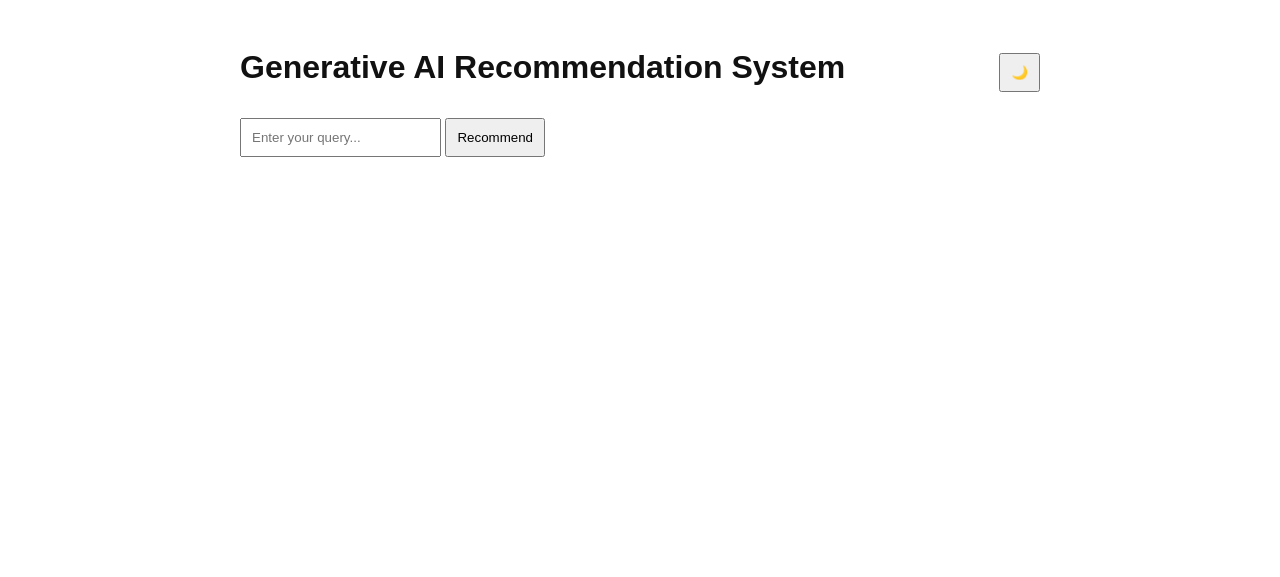
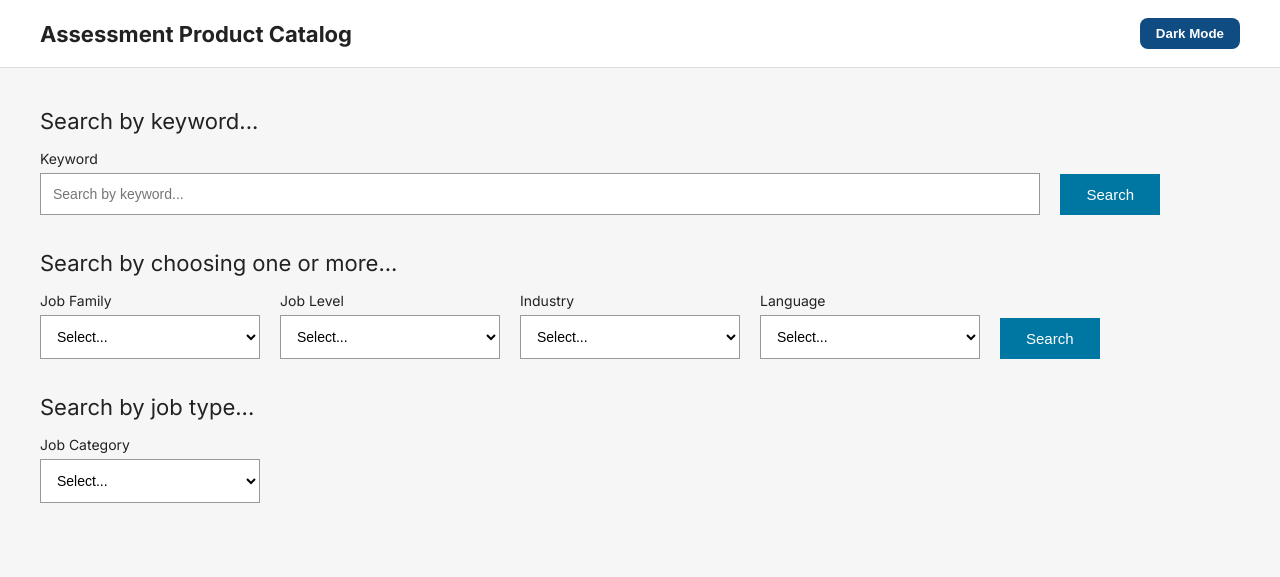
Before and after one commit to ishitachitranshi/Assessment_Recg_Sys, a FastAPI app: page / in a window 1280 px wide. Shown: the top 577 px of the page. Run offline with FastAPI, Linux system fonts and the light colour scheme; parts of the project's set-up code (start-up, migrations or seed data) failed here and were passed over.

Commit message:
index.html

```diff
--- a/templates/index.html
+++ b/templates/index.html
@@ -1,39 +1,152 @@
 <!DOCTYPE html>
 <html lang="en">
 <head>
-  <meta charset="UTF-8" />
-  <title>SHL Generative AI Recommender</title>
-  <link rel="stylesheet" href="/static/style.css" />
+<meta charset="UTF-8">
+<title>Assessment Product Catalog</title>
+<link href="https://fonts.googleapis.com/css2?family=Inter:wght@400;600;700&display=swap" rel="stylesheet">
+<style>
+* { box-sizing: border-box; }
+body { margin: 0; font-family: 'Inter', sans-serif; transition: 0.3s; }
+/* THEMES */
+body.light { background: #f6f6f6; color: #222; }
+body.dark { background: #0f0f14; color: #f3f4f6; }
+/* HEADER */
+header { background: white; border-bottom: 1px solid #ddd; padding: 18px 40px; display: flex; justify-content: space-between; align-items: center; }
+body.dark header { background: #15151d; border-color: #2a2a35; }
+header h1 { margin: 0; font-size: 22px; }
+/* TOGGLE */
+.toggle { padding: 8px 16px; border-radius: 8px; border: none; cursor: pointer; font-weight: 600; background: #0f4c81; color: white; }
+body.dark .toggle { background: #ff4da6; }
+/* CONTENT */
+.wrapper { padding: 40px; max-width: 1200px; }
+/* SECTION TITLES */
+.section-title { font-size: 22px; margin-bottom: 16px; }
+/* SEARCH ROW */
+.search-row { display: flex; align-items: flex-end; gap: 20px; flex-wrap: wrap; margin-bottom: 35px; }
+/* INPUT */
+.input-box { flex: 1; }
+.input-box label { font-size: 14px; display: block; margin-bottom: 6px; }
+.input-box input { width: 100%; padding: 12px; font-size: 14px; border: 1px solid #999; }
+body.dark .input-box input { background: #15151d; color: white; border-color: #2a2a35; }
+/* DROPDOWN */
+.dropdown { width: 220px; }
+.dropdown label { font-size: 14px; display: block; margin-bottom: 6px; }
+.dropdown select { width: 100%; padding: 12px; font-size: 14px; border: 1px solid #999; background: white; }
+body.dark .dropdown select { background: #15151d; color: white; border-color: #2a2a35; }
+/* BUTTON */
+button.search-btn { padding: 12px 26px; background: #0077a3; border: none; color: white; font-size: 15px; cursor: pointer; }
+body.dark button.search-btn { background: #ff4da6; }
+button.search-btn:hover { opacity: 0.9; }
+ul { padding-left: 20px; }
+</style>
 </head>
-<body>
-  <div class="container">
-    <div class="header">
-      <h1>Generative AI Recommendation System</h1>
-      <button id="toggle">🌙</button>
+<body class="light">
+
+<header>
+  <h1>Assessment Product Catalog</h1>
+  <button class="toggle" onclick="toggleTheme()">Dark Mode</button>
+</header>
+
+<div class="wrapper">
+
+  <!-- SEARCH BY KEYWORD -->
+  <div class="section-title">Search by keyword...</div>
+  <form method="POST" action="/search" class="search-row">
+    <div class="input-box">
+      <label>Keyword</label>
+      <input type="text" name="keyword" placeholder="Search by keyword..." />
     </div>
+    <button type="submit" class="search-btn">Search</button>
+  </form>
 
-    <input id="query" placeholder="Enter your query..." />
-    <button onclick="fetchResults()">Recommend</button>
+  <!-- DISPLAY RESULTS -->
+  {% if results %}
+    <div class="section-title">Results for "{{ keyword }}"</div>
+    <ul>
+      {% for r in results %}
+        <li>{{ r.text }} - Score: {{ r.score }}</li>
+      {% endfor %}
+    </ul>
+  {% endif %}
 
-    <ul id="results"></ul>
+  <!-- SEARCH BY FILTERS (Static for now) -->
+  <div class="section-title">Search by choosing one or more...</div>
+  <div class="search-row">
+    <div class="dropdown">
+      <label>Job Family</label>
+      <select>
+        <option>Select...</option>
+        <option>IT</option>
+        <option>Sales</option>
+        <option>Finance</option>
+        <option>HR</option>
+      </select>
+    </div>
+    <div class="dropdown">
+      <label>Job Level</label>
+      <select>
+        <option>Select...</option>
+        <option>Entry-Level</option>
+        <option>Graduate</option>
+        <option>Mid-Professional</option>
+        <option>Manager</option>
+        <option>Director</option>
+        <option>Executive</option>
+      </select>
+    </div>
+    <div class="dropdown">
+      <label>Industry</label>
+      <select>
+        <option>Select...</option>
+        <option>Technology</option>
+        <option>Healthcare</option>
+        <option>Finance</option>
+        <option>Manufacturing</option>
+      </select>
+    </div>
+    <div class="dropdown">
+      <label>Language</label>
+      <select>
+        <option>Select...</option>
+        <option>English</option>
+        <option>Hindi</option>
+        <option>Spanish</option>
+        <option>French</option>
+      </select>
+    </div>
+    <button class="search-btn">Search</button>
   </div>
 
-  <script src="/static/theme.js"></script>
-  <script>
-    async function fetchResults() {
-      const q = document.getElementById('query').value;
-      const res = await fetch(`/recommend?query=${q}`);
-      const data = await res.json();
+  <!-- JOB CATEGORY -->
+  <div class="section-title">Search by job type...</div>
+  <div class="search-row">
+    <div class="dropdown">
+      <label>Job Category</label>
+      <select>
+        <option>Select...</option>
+        <option>Cognitive</option>
+        <option>Behavioral</option>
+        <option>Technical</option>
+        <option>Role Based</option>
+      </select>
+    </div>
+  </div>
 
-      const ul = document.getElementById('results');
-      ul.innerHTML = "";
+</div>
 
-      data.results.forEach(item => {
-        const li = document.createElement('li');
-        li.innerHTML = `<b>Score:</b> ${item.score}<br>${item.text}`;
-        ul.appendChild(li);
-      });
-    }
-  </script>
+<script>
+function toggleTheme() {
+  const body = document.body;
+  const btn = document.querySelector(".toggle");
+  if (body.classList.contains("light")) {
+    body.classList.replace("light", "dark");
+    btn.innerText = "Light Mode";
+  } else {
+    body.classList.replace("dark", "light");
+    btn.innerText = "Dark Mode";
+  }
+}
+</script>
+
 </body>
 </html>
```
